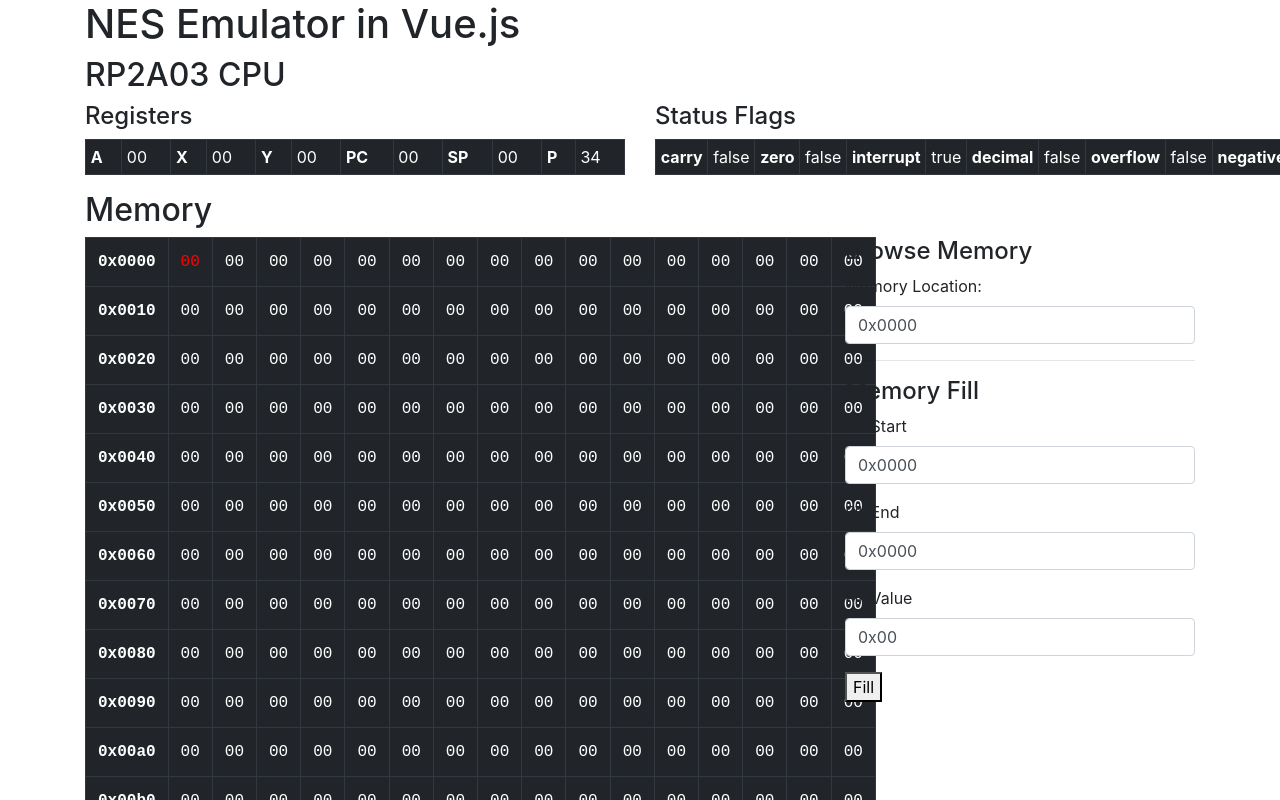
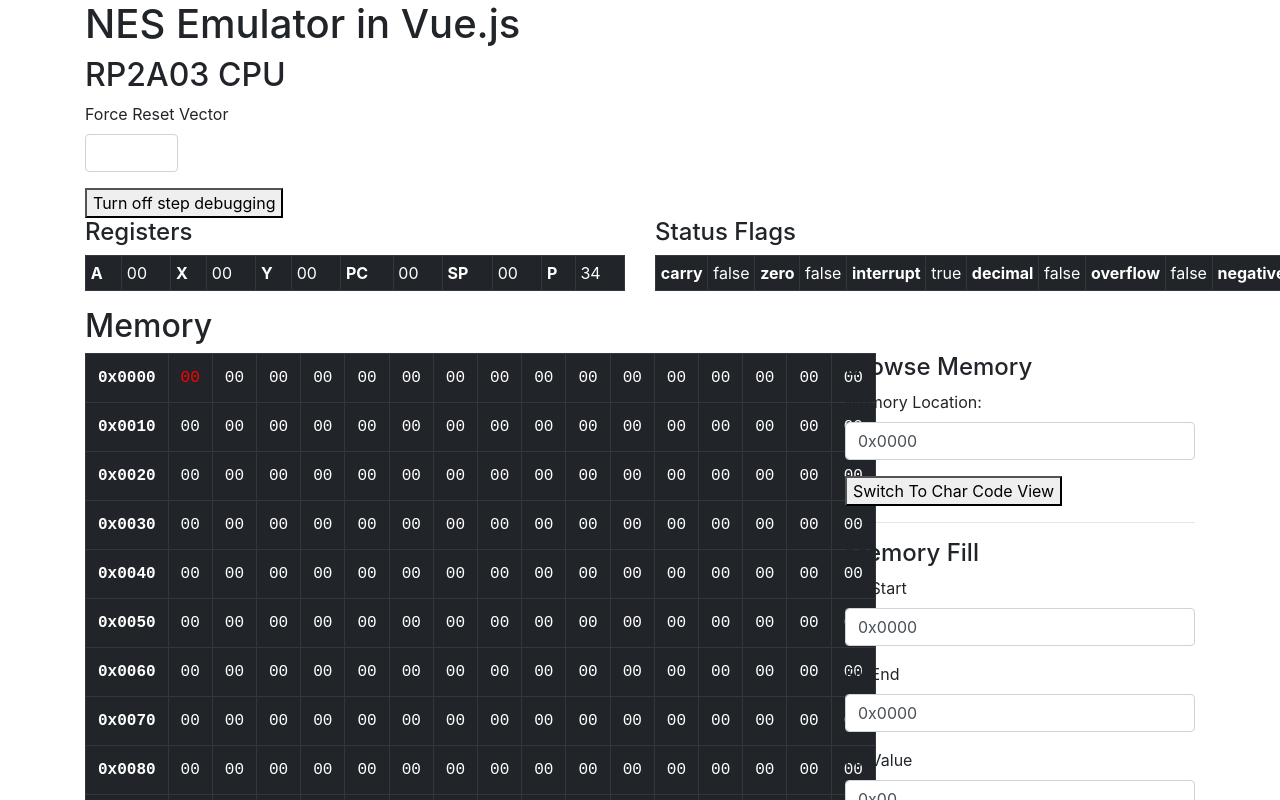
Before and after one commit to tdondich/triforce, a Vue app: page / in a window 1280 px wide. Shown: the top 800 px of the page. Built offline with nearby package versions, Linux system fonts and the light colour scheme.

Commit message:
Move eventual cpu opcodes to a mixin.

```diff
--- a/src/components/cpu-2a03.vue
+++ b/src/components/cpu-2a03.vue
@@ -2,6 +2,12 @@
 <div class="row">
     <div class="col-sm-12">
         <h2>RP2A03 CPU</h2>
+        <div class="form-group">
+            <label>Force Reset Vector</label>
+            <input v-model="forceResetVector" class="form-control col-sm-1">
+        </div>
+        <button @click="step = !step" v-if="step">Turn off step debugging</button>
+        <button @click="step = !step" v-else>Turn on step debugging</button>
     </div>
     <div class="col-sm-6">
     <h4>Registers</h4>
@@ -33,13 +39,18 @@
         </tbody>
     </table>
     </div>
+    <div class="col-sm-12 debug" v-if="debug">
+        {{debug}}
+    </div>
 </div>
 
 </template>
 
 <script>
+import InstructionsMixin from '../mixins/InstructionsMixin'
 
 export default {
+    mixins: [InstructionsMixin],
     data: function() {
         // Our data represents our internal registers and processor flag
         return {
@@ -63,6 +74,8 @@
             // How the CPU should operate
             // Stepping means that the CPU should step through each operation instead of continuous run
             step: true,
+            forceResetVector: '',
+            debug: ''
         }
     },
     computed: {
@@ -96,11 +109,35 @@
             this.s = 0xfd;
             this.p = 0x34;
             this.a = this.x = this.y = 0;
+            this.pc = this.getResetVector();
+            // Begin to execute
+            this.tick();
         },
+        // Vectors
+        // See: https://en.wikibooks.org/wiki/NES_Programming/Initializing_the_NES#Interrupt_Vectors
         // Reset address value is located at 0xfffc and 0xfffd (reversed)
         getResetVector() {
+            if(this.forceResetVector) {
+                return parseInt(this.forceResetVector);
+            }
+            return this.$parent.$refs.memory.getAddressValue(0xfffc);
+        },
+        getIRQVector() {
+            return this.$parent.$refs.memory.getAddressValue(0xfffe);
+        },
+        getNMIVector() {
+            return this.$parent.$refs.memory.getAddressValue(0xfffa);
+        },
+        // Performs a CPU tick, going through an operation
+        tick() {
+            // Evaluate instruction code at pc
+            console.log(this.pc.toString(16));
+            let instr = this.$parent.$refs.memory.get(this.pc);
+            console.log(instr);
+            console.log("Instruction:" + instr.toString(16));
+            this[instr]();
+        },
 
-        }
     },
     // This is the initial power on state
     // See: http://wiki.nesdev.com/w/index.php/CPU_power_up_state#At_power-up
--- a/src/components/memory.vue
+++ b/src/components/memory.vue
@@ -9,7 +9,12 @@
                 <tr v-for="(index, count) in inspectMemorySlice.length / 16" :key="count">
                     <th>0x{{(inspectStartCalculated + (16 * count)).toString(16).padStart(4, '0')}}</th>
                     <td v-bind:data-address="(inspectStartCalculated + (16 * count) + parseInt(idx))" v-bind:class="{target: (inspectStartCalculated + (16 * count) + parseInt(idx)) == inspectAddressCalculated }" v-for="(value, idx) in inspectMemorySlice.slice(16 * count, (16 * count) + 16)" :key="idx">
-                        {{value.toString(16).padStart(2, '0)').toUpperCase()}}
+                        <span v-if="inspectCharCodeEnabled">
+                            {{String.fromCharCode(value)}}
+                        </span>
+                        <span v-else>
+                            {{value.toString(16).padStart(2, '0)').toUpperCase()}}
+                        </span>
                     </td>
                 </tr>
             </tbody>
@@ -22,6 +27,9 @@
                 <label>Memory Location:</label>
                 <input class="form-control" v-model="inspectAddress">
             </div>
+            <button @click="inspectCharCodeEnabled = !inspectCharCodeEnabled" v-if="inspectCharCodeEnabled">Switch To Hex View</button>
+            <button @click="inspectCharCodeEnabled = !inspectCharCodeEnabled" v-else>Switch To Char Code View</button>
+
             <hr>
             <h4>Memory Fill</h4>
             <div class="alert alert-danger" v-if="inspectFillError">
@@ -66,6 +74,7 @@
             inspectFillValue: '0x00',
             inspectFillError: false,
             inspectFillSuccess: false,
+            inspectCharCodeEnabled: false
         }
     },
     computed: {
@@ -117,7 +126,11 @@
         },
         getAddressValue(address) {
             // Will fetch an address value from address and address + 1, but flip it so you get the true 2 byte address location
-            return 0;
+            let first = this.memory[address];
+            let second = this.memory[address + 1];
+            // Now, we need to return the number that is second + first
+            let value = (second << 8) | first;
+            return value;
 
         },
         inspectFill() {
@@ -134,7 +147,7 @@
             if(isNaN(value) || value < 0 || value > 0xff) {
                 this.inspectFillError = "Invalid Fill Value or out of range";
             }
-            this.memory.fill(value, start, end);
+            this.fill(value, start, end);
             this.inspectFillSuccess = `Filled ${this.inspectFillStart} to ${this.inspectFillEnd} with ${this.inspectFillValue}`;
             // Going to force updating the value
             let old = this.inspectAddress;
--- a/src/components/rom-loader.vue
+++ b/src/components/rom-loader.vue
@@ -149,6 +149,7 @@
                 this.loadSuccess = "Loaded " + this.romName + " ROM";
             })
             .catch((error) => {
+                console.log(error);
                 this.loadError = error.response.status + ": " + error.response.statusText;
             });
         },
--- /dev/null
+++ b/src/mixins/InstructionsMixin.vue
@@ -0,0 +1,17 @@
+<script>
+export default {
+  methods: {
+    // These are now the opcodes we handle
+    // JMP
+    0x4c: function() {
+        let mem = this.$parent.$refs.memory;
+        // Assign PC to the address specified by next two operands
+        let targetAddress = mem.getAddressValue(this.pc + 1);
+        let debug = `${this.pc.toString(16)} ${mem.get(this.pc).toString(16)} ${mem.get(this.pc + 1).toString(16)} ${mem.get(this.pc +2).toString(16)} JMP $${targetAddress.toString(16)}`;
+        console.log(debug);
+        this.debug = debug;
+        this.pc = targetAddress;
+    }
+}
+}
+</script>
```
